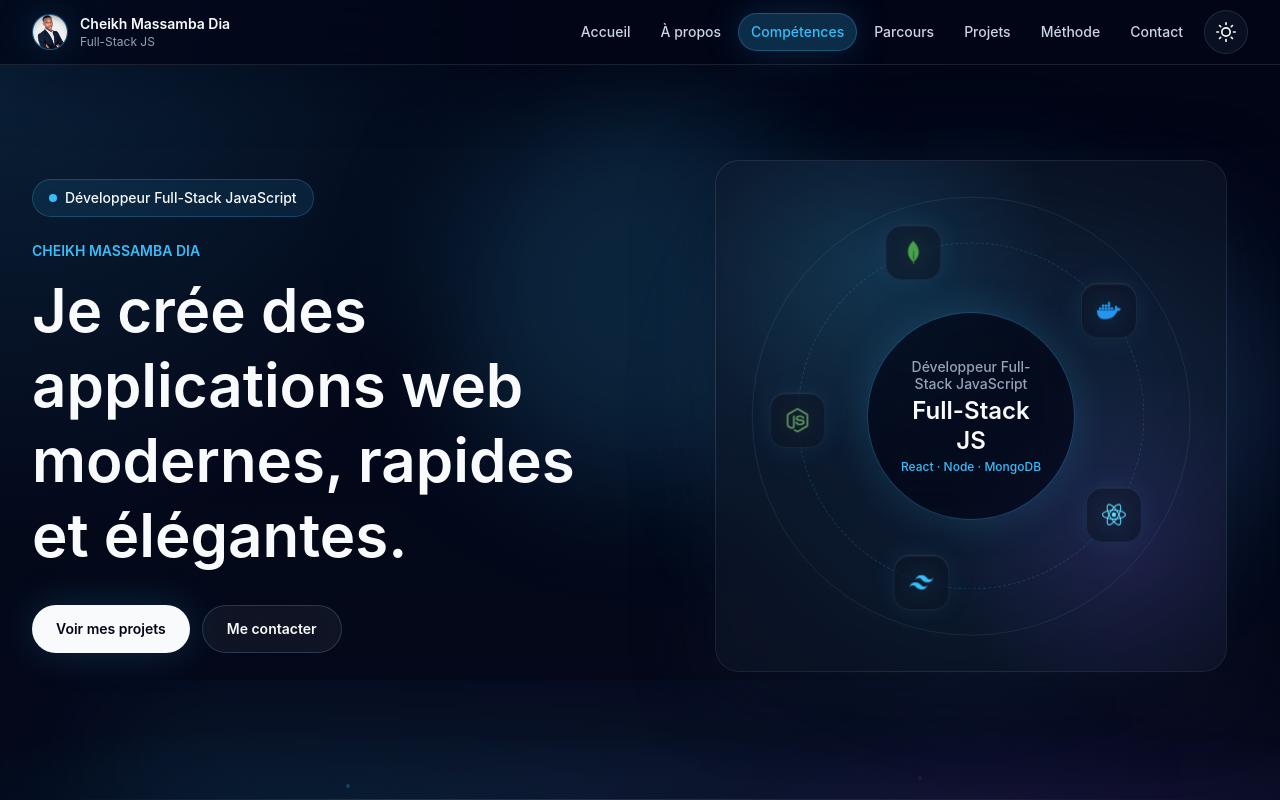
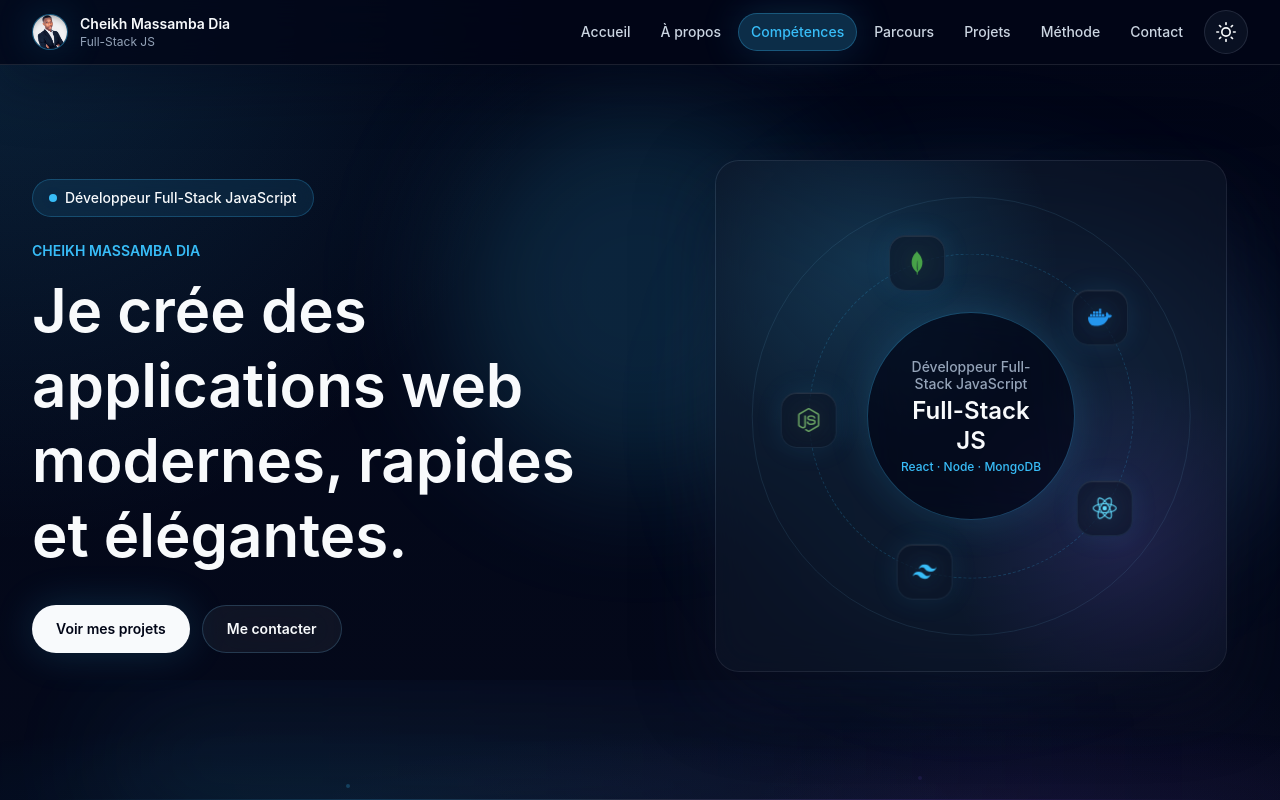
Before and after one commit to PapyDia/PortfolioPapy, a React (Vite) app: page / in a window 1280 px wide. Shown: the top 800 px of the page. Built offline with nearby package versions, Linux system fonts and the light colour scheme.

Commit message:
hero rounded line

```diff
--- a/src/styles/ios-safari-fixes.css
+++ b/src/styles/ios-safari-fixes.css
@@ -27,7 +27,7 @@
 
   .hero-visual-panel {
     --ios-safe-radius: var(--radius-card);
-    --hero-logo-orbit-radius: clamp(6.65rem, 30vw, 10.35rem);
+    --hero-logo-orbit-radius: clamp(6.65rem, 29vw, 10.15rem);
   }
 
   .hero-center-orb {
@@ -106,7 +106,7 @@
     }
 
     .hero-visual-panel {
-      --hero-logo-orbit-radius: clamp(6.9rem, 31vw, 10.25rem);
+      --hero-logo-orbit-radius: clamp(6.8rem, 29vw, 10.15rem);
     }
 
     .ios-safe-media {
@@ -132,7 +132,7 @@
 
   @media (min-width: 40rem) {
     .hero-visual-panel {
-      --hero-logo-orbit-radius: clamp(9.6rem, 21vw, 10.85rem);
+      --hero-logo-orbit-radius: clamp(9.25rem, 19.8vw, 10.15rem);
     }
 
     .hero-center-orb {
```
